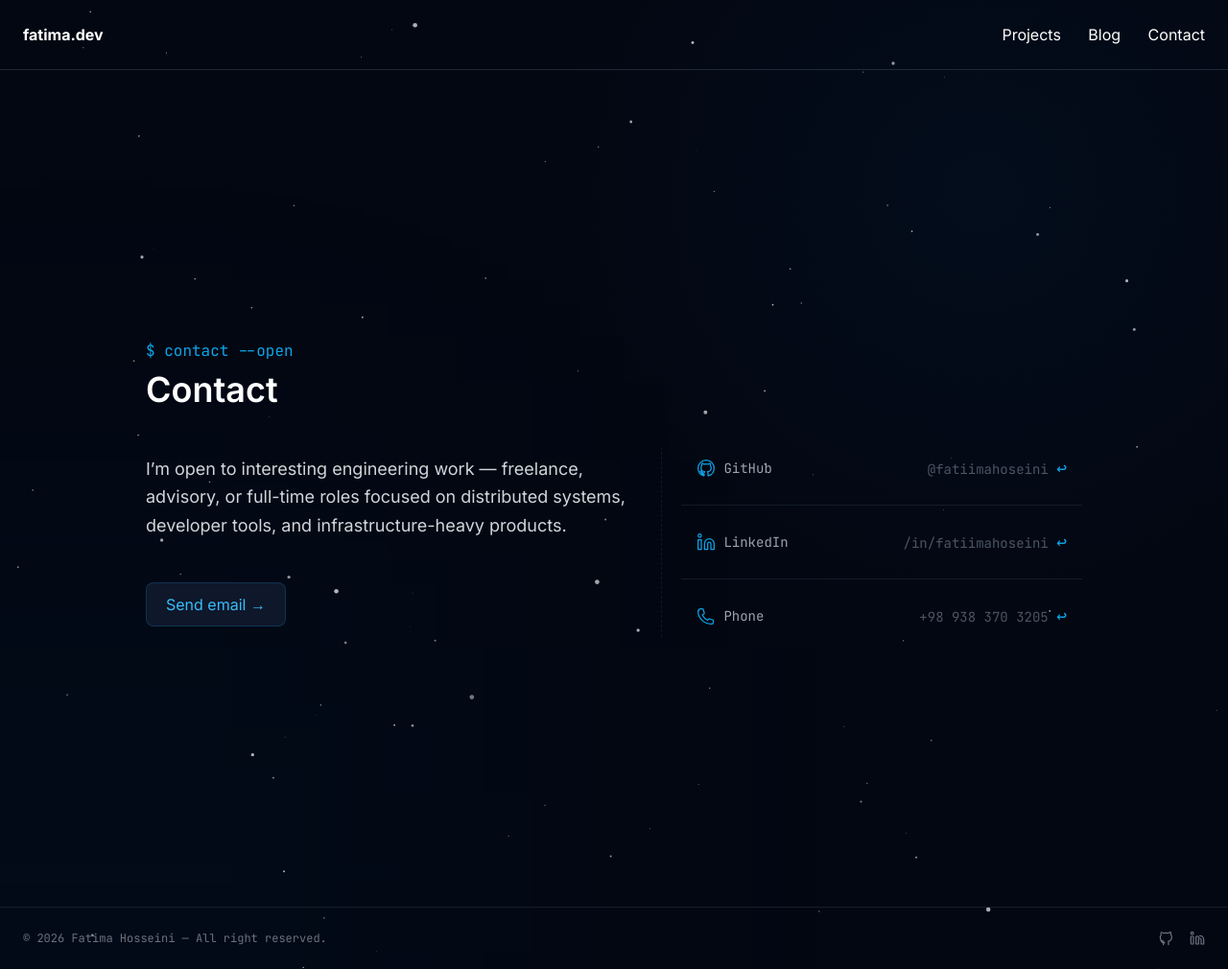
After one commit to fatiimahoseini/fatima-dev, a Django app: page /contact/ in a window 1280 px wide. The commit adds this page. Shown: the whole page at 96% size. Run offline with Django 5.2, Linux system fonts and the light colour scheme; some libraries are stand-ins or nearby versions.

Commit message:
add contact page and star orbit background1

```diff
--- /dev/null
+++ b/core/templates/core/contact.html
@@ -0,0 +1,168 @@
+{% extends "base.html" %}
+{% load static %}
+{% block title %}Contact{% endblock %}
+
+{% block content %}
+<style>
+    #starfield {
+        position: fixed;
+        inset: 0;
+        z-index: 0;
+        pointer-events: none;
+    }
+</style>
+
+<!-- BACKGROUND LAYERS -->
+<div class="absolute inset-0 -z-10 overflow-hidden">
+
+    <!-- SPACE TINT -->
+    <div class="absolute inset-0
+        bg-[radial-gradient(circle_at_80%_20%,oklch(50%_0.134_242.749_/_0.06),transparent_35%)]">
+    </div>
+
+    <!-- GLOWS -->
+    <!-- <div class="absolute w-[600px] h-[600px]
+        right-[-200px] top-[-120px]
+        bg-sky-800/10 blur-[200px]">
+    </div> -->
+
+    <div class="absolute w-[500px] h-[500px]
+        left-[-150px] bottom-[-150px]
+        bg-sky-700/10 blur-[220px]">
+    </div>
+
+</div>
+
+<canvas id="starfield"></canvas>
+
+<section class="relative z-10 flex flex-col justify-center">
+
+    <!-- HEADER -->
+    <div class="mb-10 relative">
+        <p class="text-sky-500 font-mono">$ contact --open</p>
+        <h1 class="text-4xl font-semibold mt-2 relative inline-block">
+            Contact
+        </h1>
+    </div>
+
+    <!-- CONTENT -->
+    <div class="grid md:grid-cols-[1.1fr_0.9fr] gap-12 relative">
+
+        <!-- dashed divider (center line) -->
+        <div class="hidden md:block absolute top-0 h-full w-px
+            left-[55%]
+            bg-gradient-to-b from-transparent via-gray-700/40 to-transparent
+            border-l border-dashed border-gray-700/30"></div>
+
+        <!-- LEFT -->
+        <div>
+            <p class="mt-2 text-gray-300 text-lg leading-relaxed">
+                I’m open to interesting engineering work — freelance, advisory, or full-time roles focused on distributed systems, developer tools, and infrastructure-heavy products.<br><br>
+            </p>
+
+            <div class="mt-4">
+                <a href="mailto:fatiimahoseini@gmail.com"
+                class="inline-flex items-center gap-2 px-5 py-2.5 rounded-lg
+                        bg-slate-900 text-sky-400 border border-sky-500/20
+                        hover:-translate-y-1 hover:bg-sky-500/10
+                        hover:border-sky-400/40
+                        transition-all duration-300">
+
+                    Send email →
+                </a>
+            </div>
+        </div>
+
+        <!-- RIGHT -->
+        <div class="space-y-4 font-mono text-sm">
+
+            <!-- GitHub -->
+            <a href="https://github.com/fatiimahoseini"
+            class="flex items-center justify-between text-gray-400 hover:text-white transition group
+            hover:bg-sky-500/10 rounded-md px-4 py-2">
+
+                <span class="flex items-center gap-2">
+                    <!-- icon -->
+                    <svg class="w-5 h-5 text-sky-500 group-hover:text-sky-400 transition"
+                         fill="none" stroke="currentColor" viewBox="0 0 24 24">
+                        <path stroke-linecap="round" stroke-linejoin="round" stroke-width="1.5"
+                              d="M12 2C6.477 2 2 6.477 2 12c0 4.418 2.865 8.166 6.839 9.489.5.092.682-.217.682-.482
+                              0-.237-.009-.866-.014-1.699-2.782.605-3.369-1.342-3.369-1.342
+                              -.454-1.154-1.11-1.462-1.11-1.462-.907-.62.069-.607.069-.607
+                              1.003.07 1.531 1.03 1.531 1.03.892 1.529 2.341 1.087 2.91.832
+                              .091-.647.35-1.088.636-1.338-2.22-.252-4.555-1.11-4.555-4.942
+                              0-1.091.39-1.983 1.029-2.681-.103-.253-.446-1.272.098-2.65
+                              0 0 .84-.269 2.75 1.025A9.564 9.564 0 0112 6.844c.85.004 1.705.115 2.504.337
+                              1.909-1.294 2.748-1.025 2.748-1.025.546 1.378.202 2.397.1 2.65
+                              .64.698 1.028 1.59 1.028 2.681 0 3.842-2.338 4.687-4.566 4.935
+                              .359.31.678.921.678 1.856 0 1.338-.012 2.419-.012 2.747
+                              0 .267.18.578.688.48A10.001 10.001 0 0022 12c0-5.523-4.477-10-10-10z"/>
+                    </svg>
+
+                    GitHub
+                </span>
+
+                <span class="text-gray-600">
+                    @fatiimahoseini
+                    <span class="text-sky-500 text-lg">↩</span>
+                </span>
+            </a>
+
+            <div class="h-px bg-gray-800/60"></div>
+
+            <!-- LinkedIn -->
+            <a href="https://www.linkedin.com/in/fatiimahoseini/"
+            class="flex items-center justify-between text-gray-400 hover:text-white transition group
+                    hover:bg-sky-500/10 rounded-md px-4 py-2">
+
+                <span class="flex items-center gap-2">
+                    <svg class="w-5 h-5 text-sky-500 group-hover:text-sky-400 transition"
+                         fill="none" stroke="currentColor" viewBox="0 0 24 24">
+                        <path stroke-linecap="round" stroke-linejoin="round" stroke-width="1.5"
+                              d="M16 8a6 6 0 016 6v7h-4v-7a2 2 0 00-2-2 2 2 0 00-2 2v7h-4v-7a6 6 0 016-6z"/>
+                        <path stroke-linecap="round" stroke-linejoin="round" stroke-width="1.5"
+                              d="M2 9h4v12H2z"/>
+                        <circle cx="4" cy="4" r="2" stroke="currentColor" stroke-width="1.5"/>
+                    </svg>
+
+                    LinkedIn
+                </span>
+
+                <span class="text-gray-600">
+                    /in/fatiimahoseini
+                    <span class="text-sky-500 text-lg">↩</span>
+                </span>
+            </a>
+
+            <div class="h-px bg-gray-800/60"></div>
+
+            <!-- Phone -->
+            <a href="tel:00989383703205"
+            class="flex items-center justify-between text-gray-400 hover:text-white transition group
+            hover:bg-sky-500/10 rounded-md px-4 py-2">
+
+                <span class="flex items-center gap-2">
+                    <svg class="w-5 h-5 text-sky-500 group-hover:text-sky-400 transition"
+                         fill="none" stroke="currentColor" viewBox="0 0 24 24">
+                        <path stroke-linecap="round" stroke-linejoin="round" stroke-width="1.5"
+                              d="M3 5a2 2 0 012-2h2.28a1 1 0 01.948.684l1.518 4.554a1 1 0 01-.272 1.06L7.21 10.79
+                              a16.001 16.001 0 006.59 6.59l1.492-1.492a1 1 0 011.06-.272l4.554 1.518A1 1 0 0121 17.72V20a2 2 0 01-2 2h-1
+                              C9.163 22 2 14.837 2 6V5z"/>
+                    </svg>
+
+                    Phone
+                </span>
+
+                <span class="text-gray-600">
+                    +98 938 370 3205
+                    <span class="text-sky-500 text-lg">↩</span>
+                </span>
+            </a>
+
+        </div>
+
+    </div>
+
+</section>
+<script src="{% static 'starfield/script.js' %}"></script>
+{% endblock %}
--- a/core/templates/core/home.html
+++ b/core/templates/core/home.html
@@ -5,7 +5,7 @@
 {% block content %}
 
 <!-- HERO WRAPPER -->
-<section>
+<section">
 
     <!-- Background -->
     <div class="absolute inset-0 -z-10 overflow-hidden">
--- a/core/urls.py
+++ b/core/urls.py
@@ -3,4 +3,5 @@ from . import views
 
 urlpatterns = [
     path('', views.home, name='home'),
+    path('contact/', views.contact, name='contact'),
 ]
--- a/core/views.py
+++ b/core/views.py
@@ -2,3 +2,6 @@ from django.shortcuts import render
 
 def home(request):
     return render(request, 'core/home.html')
+
+def contact(request):
+    return render(request, 'core/contact.html')
--- /dev/null
+++ b/static/starfield/script.js
@@ -0,0 +1,146 @@
+const canvas = document.getElementById("starfield");
+const ctx = canvas.getContext("2d");
+
+let stars = [];
+let shootingStars = [];
+
+const numStars = 90;
+
+function resizeCanvas() {
+  canvas.width = window.innerWidth;
+  canvas.height = window.innerHeight;
+  initStars();
+}
+
+function initStars() {
+  stars = Array.from({ length: numStars }, () => {
+    const layer = Math.random();
+
+    let size;
+    let speedMultiplier;
+
+    if (layer < 0.7) {
+      // 70% ستاره‌های دور
+      size = Math.random() * 0.7 + 0.3;
+      speedMultiplier = 0.3;
+    } else if (layer < 0.9) {
+      // 20% ستاره‌های متوسط
+      size = Math.random() * 1 + 0.8;
+      speedMultiplier = 0.6;
+    } else {
+      // 10% ستاره‌های نزدیک
+      size = Math.random() * 1.2 + 1.4;
+      speedMultiplier = 1;
+    }
+
+    return {
+      x: Math.random() * canvas.width,
+      y: Math.random() * canvas.height,
+
+      // جهت کلی حرکت (خیلی آروم)
+      dx: (-0.03 + (Math.random() - 0.5) * 0.08) * speedMultiplier,
+      dy: (0.01 + (Math.random() - 0.5) * 0.06) * speedMultiplier,
+
+      size,
+      flickerSeed: Math.random() * 1000
+    };
+  });
+}
+
+let lastShoot = 0;
+
+function spawnShootingStar() {
+  const now = Date.now();
+
+  if (
+    shootingStars.length === 0 &&
+    now - lastShoot > 1000 &&
+    Math.random() < 0.01
+  ) {
+    shootingStars.push({
+      x: Math.random() * canvas.width,
+      y: Math.random() * (canvas.height * 0.6),
+
+      vx: 1.5 + Math.random() * 1.5,
+      vy: 0.5 + Math.random() * 1,
+
+      life: 120,
+      initialLife: 120
+    });
+
+    lastShoot = now;
+  }
+}
+
+function animate() {
+  ctx.clearRect(0, 0, canvas.width, canvas.height);
+
+  // ⭐ Stars
+  stars.forEach((s) => {
+    s.x += s.dx;
+    s.y += s.dy;
+
+    // wrap around edges
+    if (s.x < -10) s.x = canvas.width + 10;
+    if (s.x > canvas.width + 10) s.x = -10;
+
+    if (s.y < -10) s.y = canvas.height + 10;
+    if (s.y > canvas.height + 10) s.y = -10;
+
+    const flicker =
+      0.45 +
+      Math.abs(
+        Math.sin(Date.now() * 0.0005 + s.flickerSeed)
+      ) * 0.25;
+
+    ctx.beginPath();
+    ctx.fillStyle = `rgba(255,255,255,${flicker})`;
+    ctx.arc(s.x, s.y, s.size, 0, Math.PI * 2);
+    ctx.fill();
+  });
+
+  // 🌠 Shooting stars
+  spawnShootingStar();
+
+  for (let i = shootingStars.length - 1; i >= 0; i--) {
+    const s = shootingStars[i];
+
+    const opacity = s.life / s.initialLife;
+
+    const grad = ctx.createLinearGradient(
+      s.x,
+      s.y,
+      s.x - s.vx * 25,
+      s.y - s.vy * 25
+    );
+
+    grad.addColorStop(0, `rgba(255,255,255,${opacity})`);
+    grad.addColorStop(1, "rgba(255,255,255,0)");
+
+    ctx.strokeStyle = grad;
+    ctx.lineWidth = 1.5;
+
+    ctx.beginPath();
+    ctx.moveTo(s.x, s.y);
+    ctx.lineTo(
+      s.x - s.vx * 12,
+      s.y - s.vy * 12
+    );
+    ctx.stroke();
+
+    s.x += s.vx;
+    s.y += s.vy;
+    s.life--;
+
+    if (s.life <= 0) {
+      shootingStars.splice(i, 1);
+    }
+  }
+
+  requestAnimationFrame(animate);
+}
+
+window.addEventListener("resize", resizeCanvas);
+
+resizeCanvas();
+animate();
--- a/templates/base.html
+++ b/templates/base.html
@@ -27,7 +27,7 @@
     </script>
 </head>
 
-<body class="bg-gray-950 text-white font-sans antialiased">
+<body class="bg-gray-950 text-white font-sans antialiased min-h-screen flex flex-col">
 
 <!-- Navbar -->
 <nav class="flex justify-between p-6 border-b border-gray-800">
@@ -42,7 +42,7 @@
 </nav>
 
 <!-- Content -->
-<main class="max-w-5xl mx-auto px-6 py-10">
+<main class="flex-1 max-w-5xl mx-auto px-6 py-6 flex flex-col justify-center">
     {% block content %}
     {% endblock %}
 </main>
```
Also changed, not shown: 1 other file.
